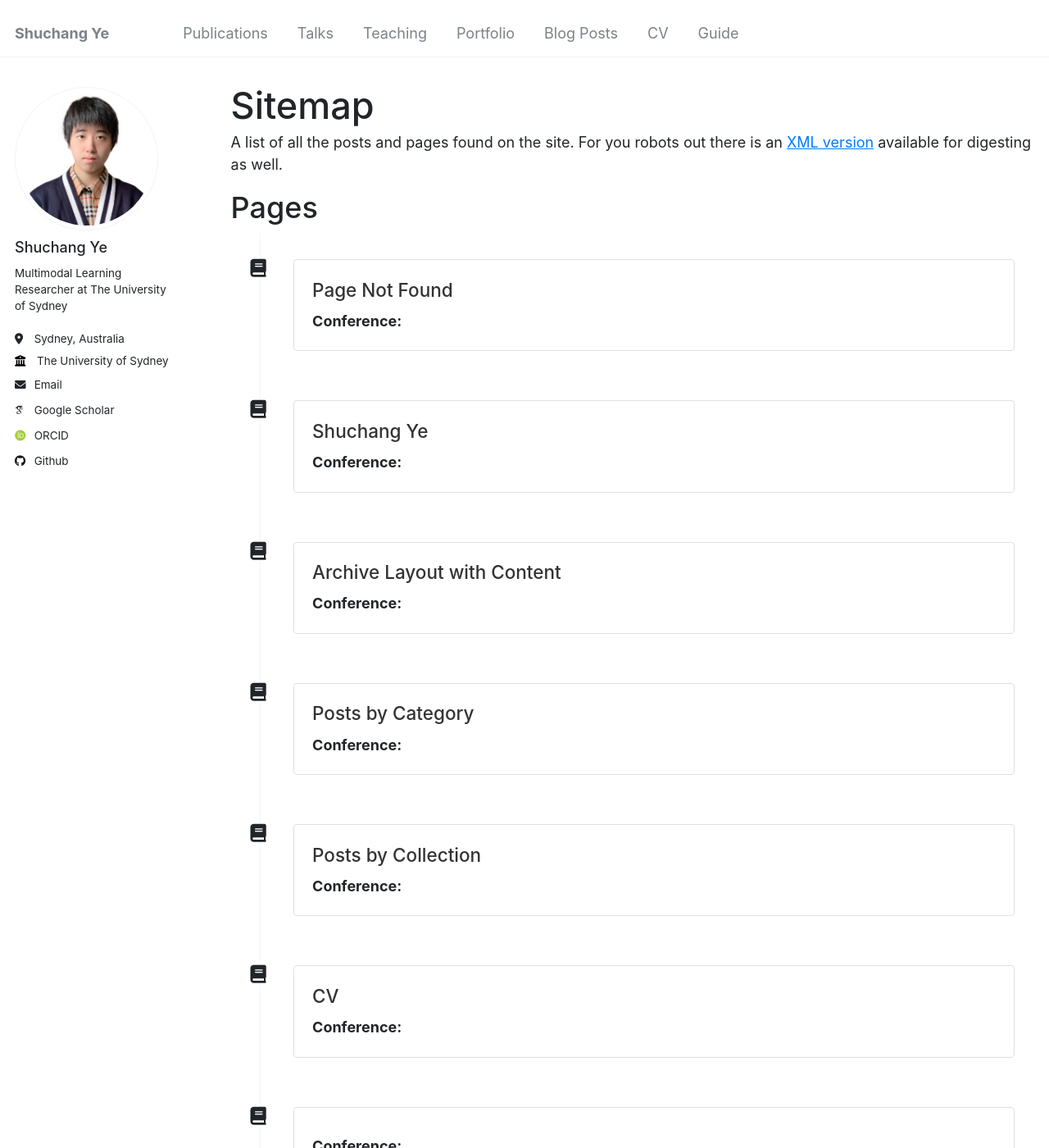
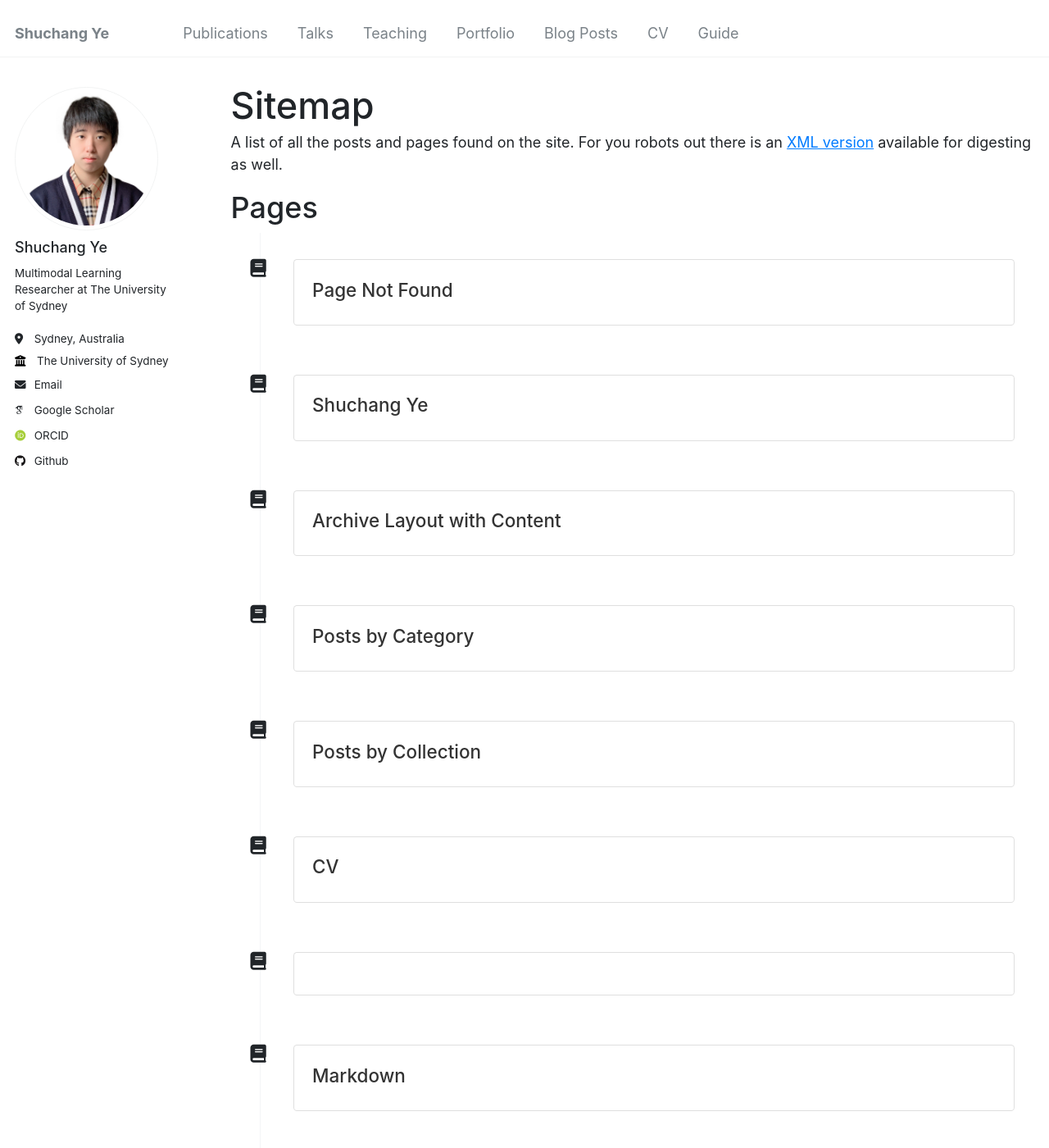
Before and after one commit to ShuchangYe-bib/ShuchangYe-bib.github.io, a Jekyll site: the page built from _pages/sitemap.md, in a window 1280 px wide and 1400 px high. Shown: the whole window at 82% size. Built offline with Jekyll 4.4.1, drawn with Linux system fonts in a browser that asks for light colours; some web fonts are replaced; some of the changed text lies outside the part shown.

```diff
--- a/_includes/archive-single.html
+++ b/_includes/archive-single.html
@@ -68,7 +68,9 @@
         <h5 class="card-title">{{ post.title }}</h5>
         <h6 class="card-subtitle mb-2 text-muted"> {{ post.authors }} </h6>
         <p class="card-text"> {{ post.abstract }} </p>
+        {% if post.conference %}
         <p class="card-text"><strong> Conference: </strong> {{ post.conference }} </p>
+        {% endif %}
         {% if post.paper_link %}
           <a href="{{ post.paper_link }}" class="card-link"><i class="fas fa-link"></i> Paper Link </a>
         {% endif %}
```
